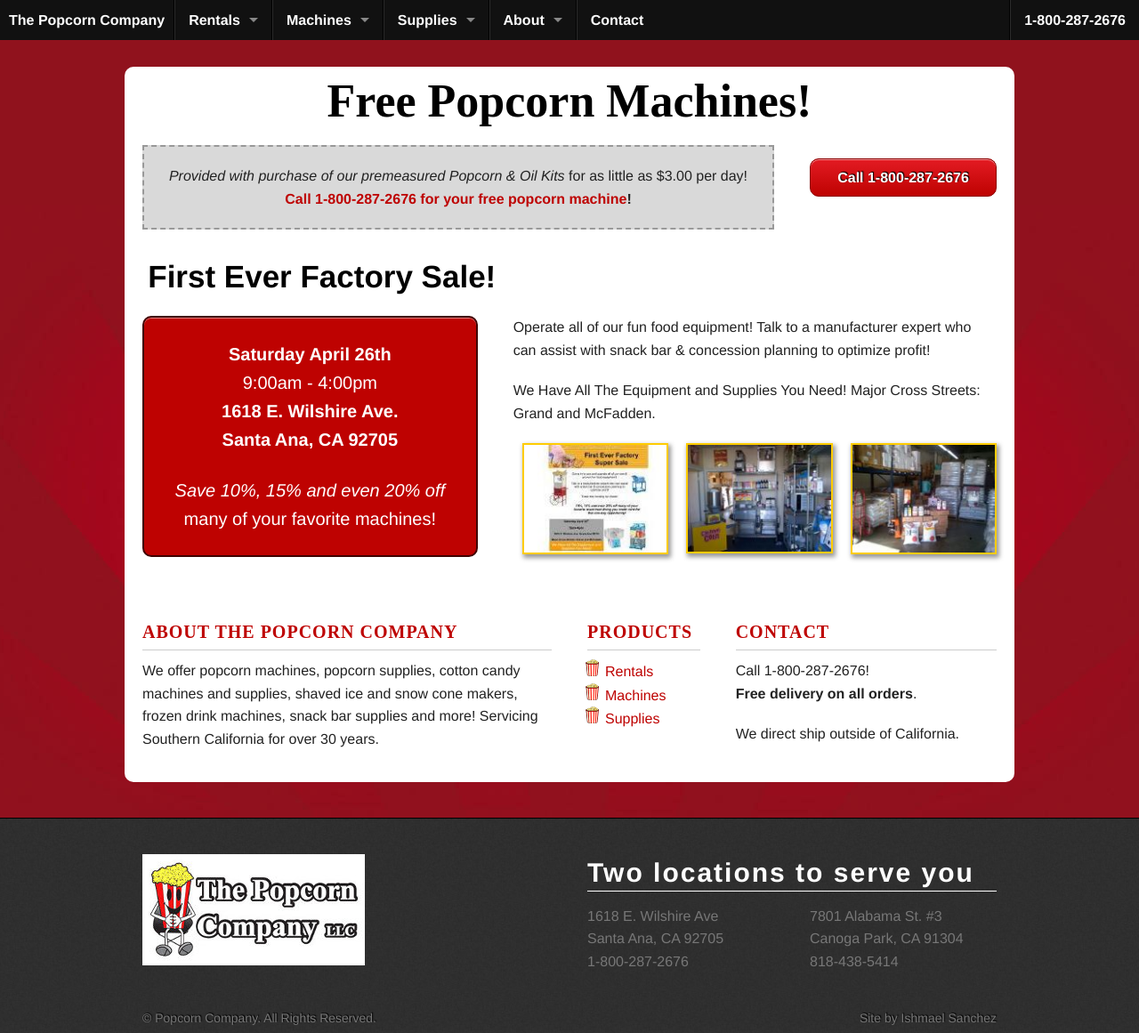
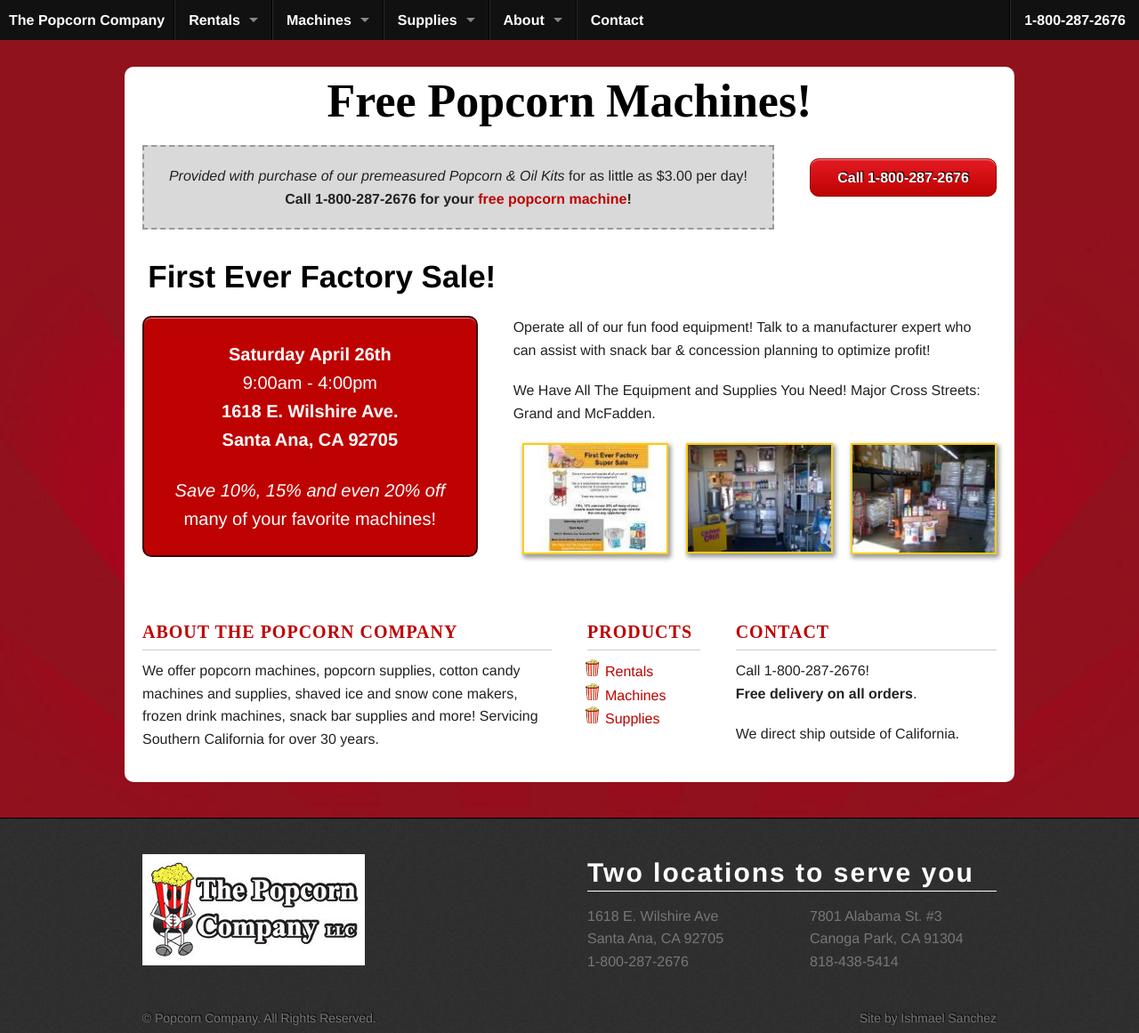
Before and after one commit to popcorncompanyllc/ishmaelsanchez.github.io, a Jekyll site: the page built from index.html, in a window 1280 px wide. Shown: the whole page at 89% size. Built offline with Jekyll 4.4.1, drawn with Linux system fonts in a browser that asks for light colours; some web fonts are replaced; Markdown is read by kramdown in place of the engine named in the settings; the list of posts is cut into pages by our own code.

Commit message:
Update link for call out box and remove RSS feed from head

```diff
--- a/_includes/head.html
+++ b/_includes/head.html
@@ -10,7 +10,6 @@
   <title>
     {% if page.title %}{{ page.title }} | {% endif %}{{ site.constants.name }}
   </title>
-  <link rel="alternate" type="application/rss+xml" title="{{ site.constants.name }}" href="//feeds.feedburner.com/{{ site.constants.feed-name }}" />
   <link href="https://plus.google.com/u/0/109346816054868309576" rel="publisher">
   <link rel="apple-touch-icon-precomposed" sizes="114x114" href="{{ site.baseurl }}/img/apple-touch-icon-114.png">
   <link rel="apple-touch-icon-precomposed" sizes="72x72" href="{{ site.baseurl }}/img/apple-touch-icon-72.png">
--- a/index.html
+++ b/index.html
@@ -7,7 +7,7 @@ description: Free Popcorn Machines provided with purchase of our premeasured pop
 <div class="row radius-top">
   <h1 class="home-header text-center">Free Popcorn Machines!</h1>
   <div class="large-9 small-12 columns">
-    <p class="panel text-center"><em>Provided with purchase of our premeasured Popcorn & Oil Kits</em> for as little as $3.00 per day! <strong><a href="/contact">Call 1-800-287-2676 for your free popcorn machine</a>!</strong></p>
+    <p class="panel text-center"><em>Provided with purchase of our premeasured Popcorn & Oil Kits</em> for as little as $3.00 per day! <strong>Call 1-800-287-2676 for your <a href="/rentals/popcorn-machines/">free popcorn machine</a>!</strong></p>
   </div>
   <div class="large-3 small-12 columns">
     <a class="button radius call-to-action" href="/contact">Call 1-800-287-2676</a>
```
